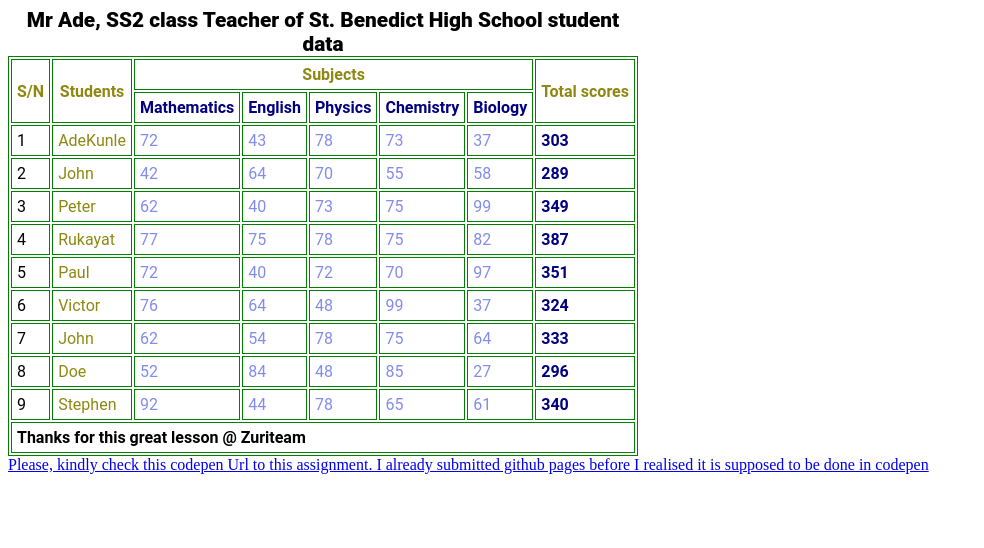
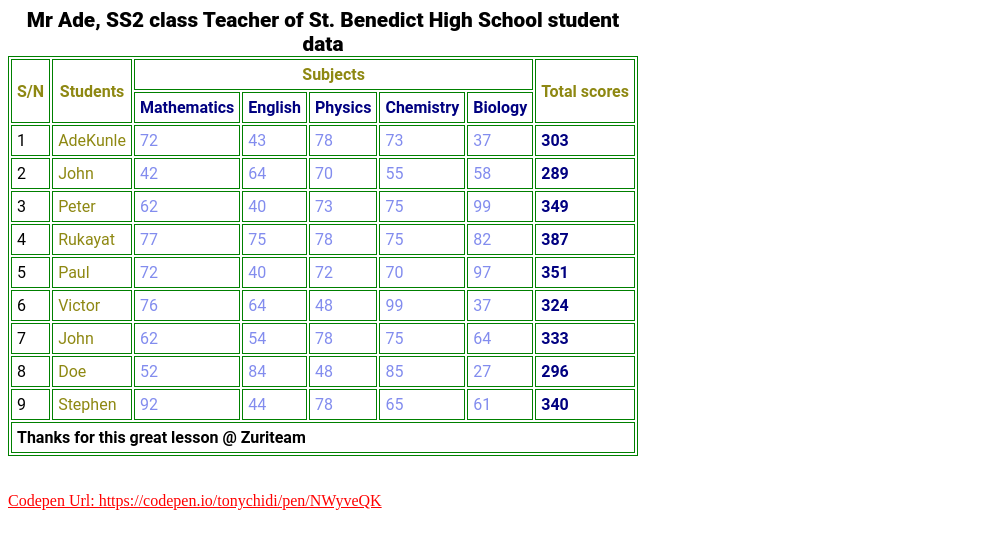
Before and after one commit to TONYCHIDI/HTML_Table, a plain HTML site: page index.html in a window 1280 px wide. Shown: the whole page, without its empty margins (0-984 px from the left). Drawn offline with Linux system fonts and the light colour scheme.

Commit message:
codepen url coloring

```diff
--- a/index.html
+++ b/index.html
@@ -125,7 +125,8 @@
             </tr>
         </tfoot>
     </table>
-    <a href="https://codepen.io/tonychidi/pen/NWyveQK">Please, kindly check this codepen Url to this assignment. I already submitted github pages before I realised it is supposed to be done in codepen</a>
+    <br><br>
+    <a href="https://codepen.io/tonychidi/pen/NWyveQK">Codepen Url: https://codepen.io/tonychidi/pen/NWyveQK</a>
 </body>
 
 </html>
--- a/style.css
+++ b/style.css
@@ -36,3 +36,7 @@ td:last-child {
 td:first-child {
     color: #000000;
 }
+
+a {
+    color: red;
+}
```
